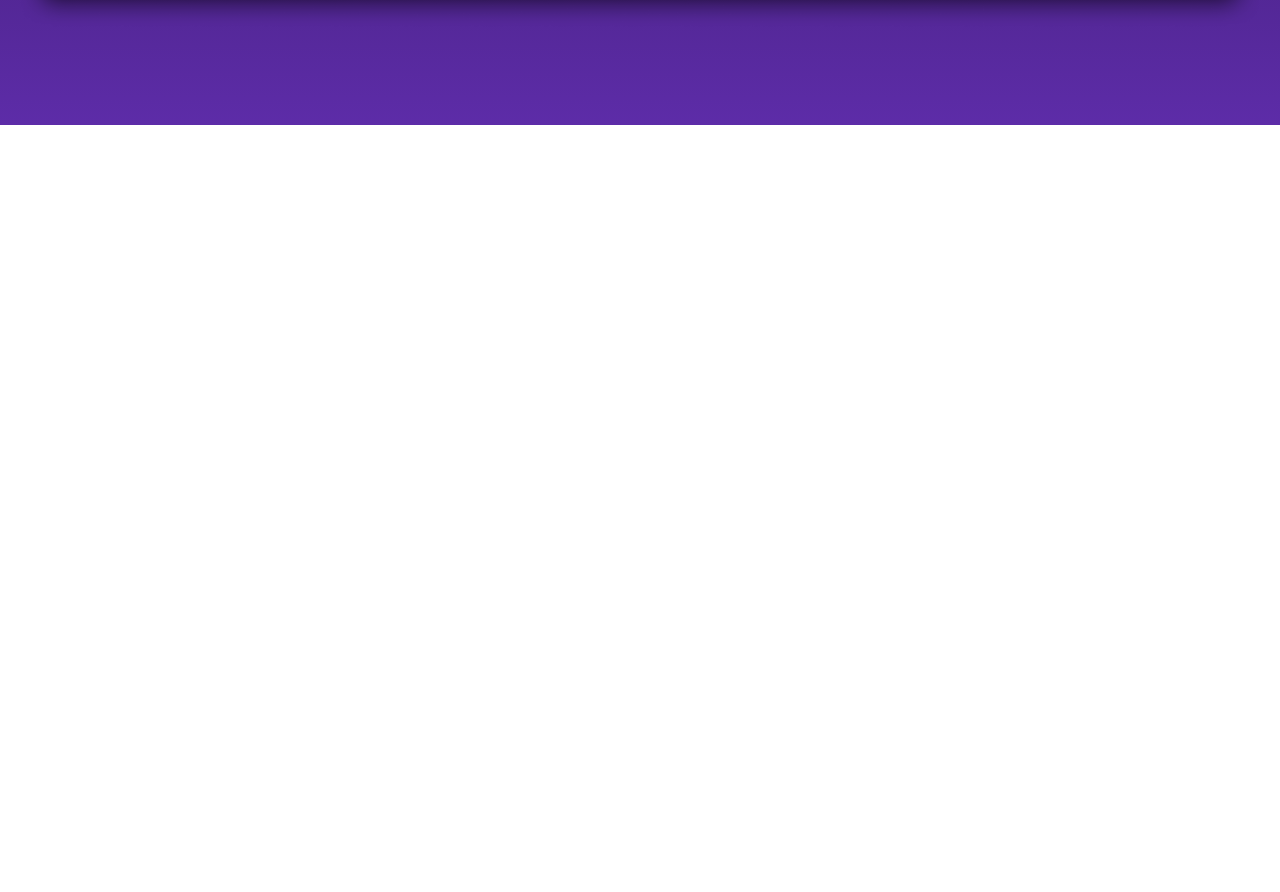
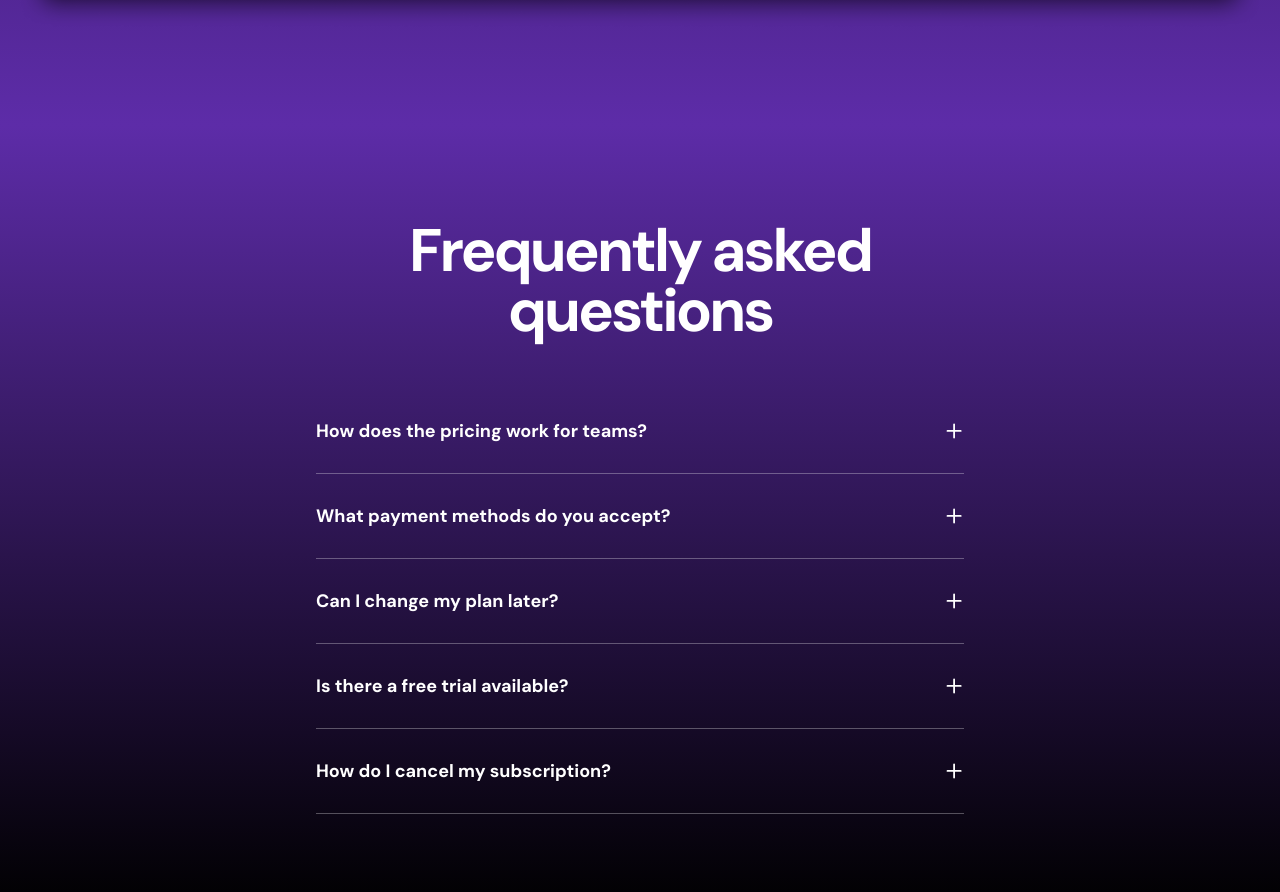
Before and after one commit to usmansbk/saas-landing-example-dark, a Next.js app: page / in a window 1280 px wide. Shown: the part 2894-3786 px from the top of the page. Before the commit the page ends 3019 px from the top, so only its background shows below. Built offline with nearby package versions, Linux system fonts and the light colour scheme.

Commit message:
add faqs

```diff
--- a/src/app/page.tsx
+++ b/src/app/page.tsx
@@ -1,4 +1,5 @@
 import Banner from "@/components/Banner";
+import FAQs from "@/components/FAQs";
 import Features from "@/components/Features";
 import Hero from "@/components/Hero";
 import LogoTicker from "@/components/LogoTicker";
@@ -14,6 +15,7 @@ export default function Home() {
       <LogoTicker />
       <Features />
       <ProductShowcase />
+      <FAQs />
     </>
   );
 }
--- /dev/null
+++ b/src/components/FAQs.tsx
@@ -0,0 +1,82 @@
+"use client";
+import PlusIcon from "@/assets/icons/plus.svg";
+import MinusIcon from "@/assets/icons/minus.svg";
+import { useState } from "react";
+import clsx from "clsx";
+
+const faqs = [
+  {
+    question: "How does the pricing work for teams?",
+    answer:
+      "We offer a 20% discount for teams of 10 or more. Please contact us for more information.",
+  },
+  {
+    question: "What payment methods do you accept?",
+    answer: "We accept all major credit cards, PayPal, and bank transfers.",
+  },
+  {
+    question: "Can I change my plan later?",
+    answer:
+      "Yes, you can upgrade or downgrade your plan at any time from your account settings.",
+  },
+  {
+    question: "Is there a free trial available?",
+    answer:
+      "Yes, we offer a 14-day free trial with full access to all features.",
+  },
+  {
+    question: "How do I cancel my subscription?",
+    answer:
+      "You can cancel your subscription at any time from your account settings. If you need assistance, please contact our support team.",
+  },
+];
+
+const AccordionItem = ({
+  question,
+  answer,
+}: {
+  question: string;
+  answer: string;
+}) => {
+  const [isOpen, setIsOpen] = useState(false);
+
+  return (
+    <div
+      className="py-7 border-b border-white/30"
+      onClick={() => setIsOpen(!isOpen)}
+    >
+      <div className="flex items-center">
+        <span className="flex-1 text-lg font-bold">{question}</span>
+        {isOpen ? (
+          <MinusIcon className="w-5 h-5" />
+        ) : (
+          <PlusIcon className="w-5 h-5" />
+        )}
+      </div>
+      <div
+        className={clsx("mt-4", {
+          hidden: !isOpen,
+        })}
+      >
+        {answer}
+      </div>
+    </div>
+  );
+};
+
+export default function FAQs() {
+  return (
+    <div className="text-white bg-gradient-to-b from-[#5d2ca8] to-black py-[72px] sm:py-24">
+      <div className="container">
+        <h2 className="text-center font-bold text-5xl sm:text-6xl sm:max-w-[648px] mx-auto tracking-tighter">
+          Frequently asked questions
+        </h2>
+        <div className="mt-12 max-w-[648px] mx-auto">
+          {faqs.map(({ question, answer }) => (
+            <AccordionItem question={question} answer={answer} key={question} />
+          ))}
+        </div>
+      </div>
+    </div>
+  );
+}
--- a/src/components/ProductShowcase.tsx
+++ b/src/components/ProductShowcase.tsx
@@ -3,7 +3,7 @@ import Image from "next/image";
 
 export default function ProductShowcase() {
   return (
-    <div className="bg-black text-white bg-gradient-to-b from-black to-[#5d2ca8] py-[72px] sm:py-24">
+    <div className="text-white bg-gradient-to-b from-black to-[#5d2ca8] py-[72px] sm:py-24">
       <div className="container">
         <h2 className="text-center font-bold text-5xl sm:text-6xl tracking-tighter">
           Intuitive interface
```
Also changed, not shown: src/assets/icons/minus.svg (added), src/assets/icons/plus.svg (added).
